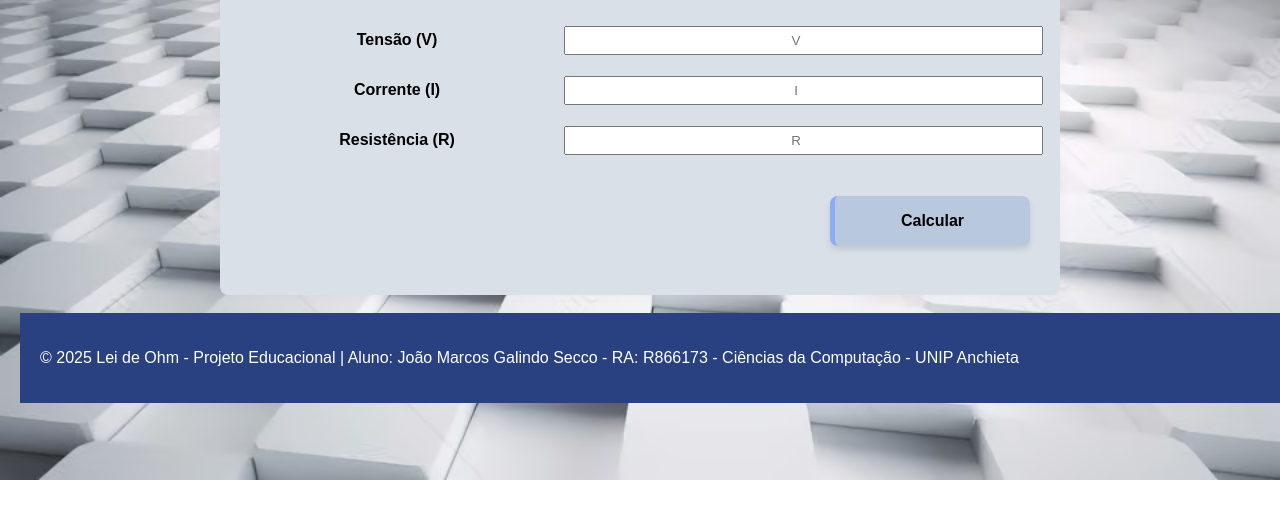
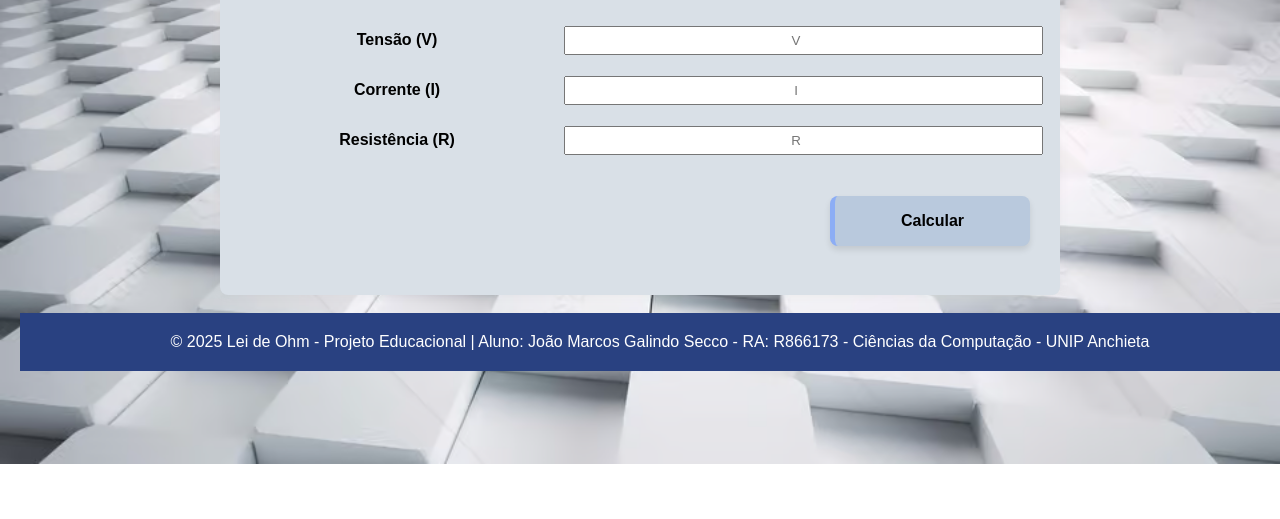
Before and after one commit to joaomarcos04/joaomarcos04.github.io, a plain HTML site: page calculadoraOhm.html in a window 1280 px wide. Shown: the part 183-702 px from the top of the page. Drawn offline with Linux system fonts and the light colour scheme.

Commit message:
Update calculadoraOhm.html

```diff
--- a/calculadoraOhm.html
+++ b/calculadoraOhm.html
@@ -76,6 +76,6 @@
         <br>
     </body>
     <footer>
-        <p>© 2025 Lei de Ohm - Projeto Educacional | Aluno: João Marcos Galindo Secco - RA: R866173 - Ciências da Computação - UNIP Anchieta</p>
+        © 2025 Lei de Ohm - Projeto Educacional | Aluno: João Marcos Galindo Secco - RA: R866173 - Ciências da Computação - UNIP Anchieta
     </footer>
 </html>
```
